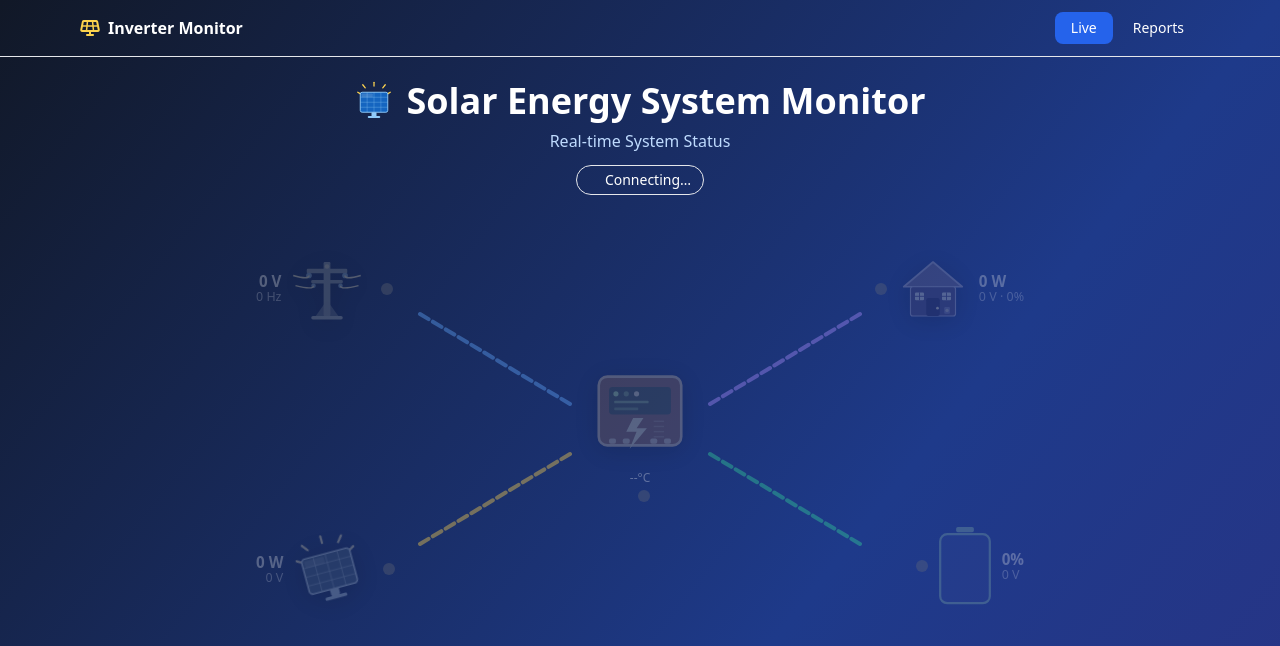
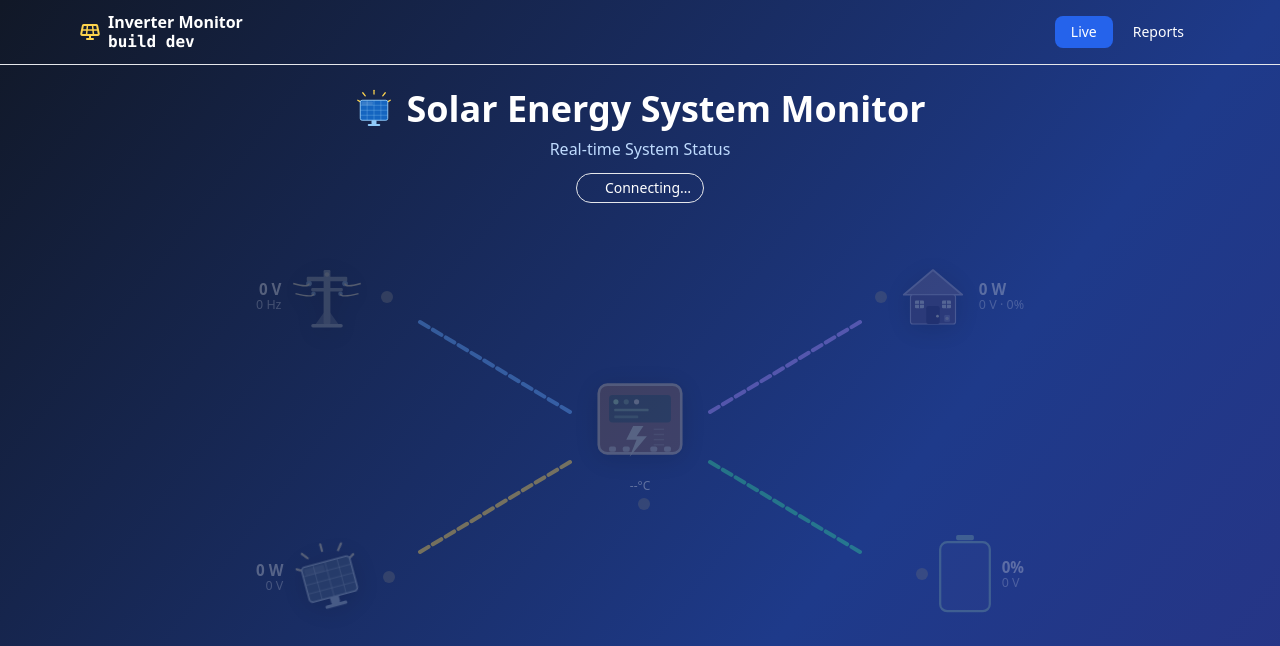
Before and after one commit to bilalahmadj110/inverter-monitor, a Flask app: page / in a window 1280 px wide. Shown: the top 646 px of the page. Run offline with Flask 3, Linux system fonts and the light colour scheme; data that the repository does not hold is empty; parts of the project's set-up code (start-up, migrations or seed data) failed here and were passed over; some libraries are stand-ins or nearby versions.

Commit message:
Show git short SHA as build tag in top nav
Helps verify the deploy pipeline picked up the latest commit without having
to check any logs — the version string under 'Inverter Monitor' is read from
git rev-parse at app startup, so every deploy shows a different build tag.

```diff
--- a/app.py
+++ b/app.py
@@ -3,6 +3,7 @@ from flask_socketio import SocketIO, emit
 import threading
 import time
 import os
+import subprocess
 import logging
 import power_stats
 from continuous_reader import ContinuousReader
@@ -12,6 +13,22 @@ from inverter_status import (
 )
 
 ADMIN_PASSWORD = os.environ.get('INVERTER_ADMIN_PASSWORD', '').strip()
+
+
+def _resolve_version():
+    """Short git SHA baked in at startup — used as a deploy marker in the UI."""
+    here = os.path.dirname(os.path.abspath(__file__))
+    try:
+        sha = subprocess.check_output(
+            ['git', '-C', here, 'rev-parse', '--short', 'HEAD'],
+            stderr=subprocess.DEVNULL, text=True, timeout=2,
+        ).strip()
+        return sha or 'dev'
+    except Exception:
+        return 'dev'
+
+
+APP_VERSION = _resolve_version()
 
 logging.basicConfig(level=logging.INFO)
 logger = logging.getLogger(__name__)
@@ -25,6 +42,11 @@ thread_lock = threading.Lock()
 
 stats_manager = power_stats.get_instance()
 continuous_reader = ContinuousReader(stats_manager)
+
+
+@app.context_processor
+def _inject_version():
+    return {'app_version': APP_VERSION}
 
 
 def _build_stats_payload():
--- a/templates/solar_flow.html
+++ b/templates/solar_flow.html
@@ -212,7 +212,10 @@
         <div class="max-w-6xl mx-auto px-4 py-3 flex items-center justify-between">
             <div class="flex items-center gap-2 text-white font-semibold">
                 <i class="fas fa-solar-panel text-yellow-300"></i>
-                <span>Inverter Monitor</span>
+                <div class="leading-tight">
+                    <div>Inverter Monitor</div>
+                    <div class="text-[10px] font-mono text-white/40">build {{ app_version }}</div>
+                </div>
             </div>
             <div class="flex items-center gap-1">
                 <a href="/" class="px-4 py-1.5 rounded-lg text-sm font-medium bg-blue-600 text-white">Live</a>
```
